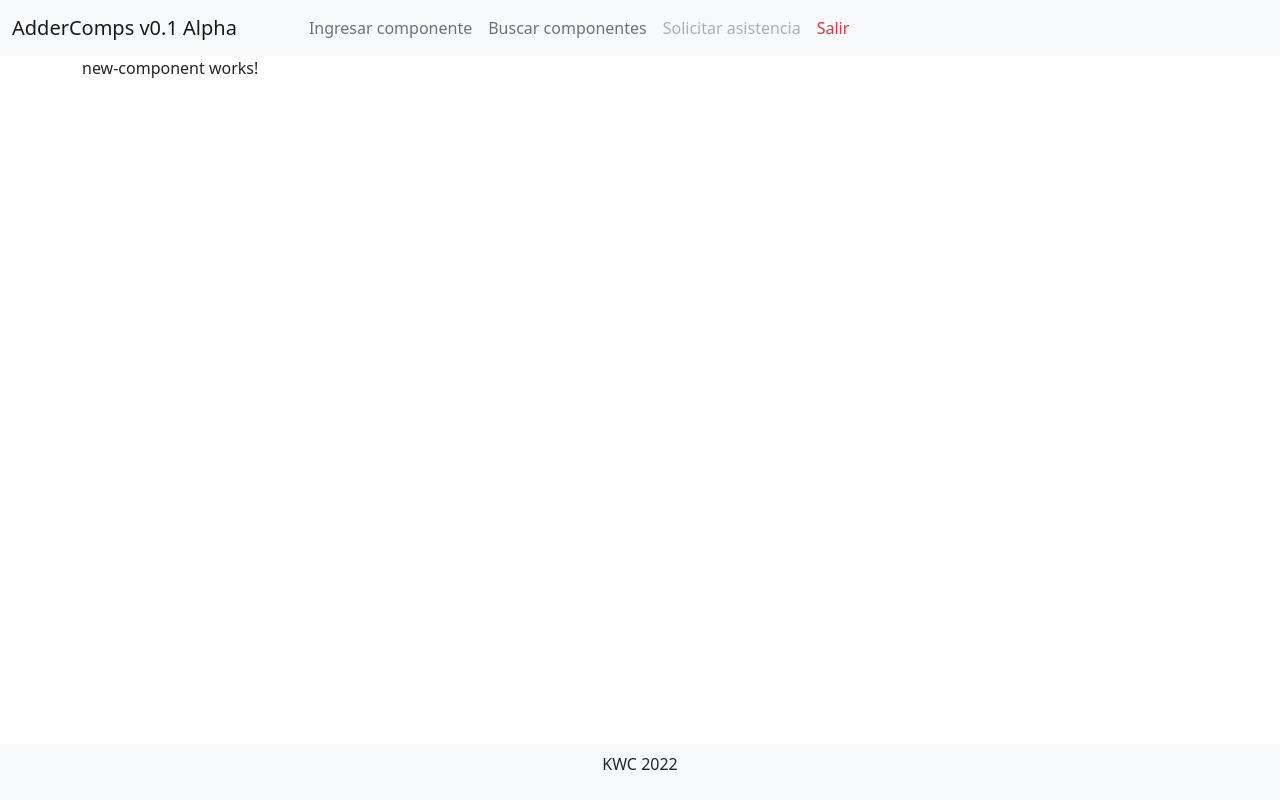
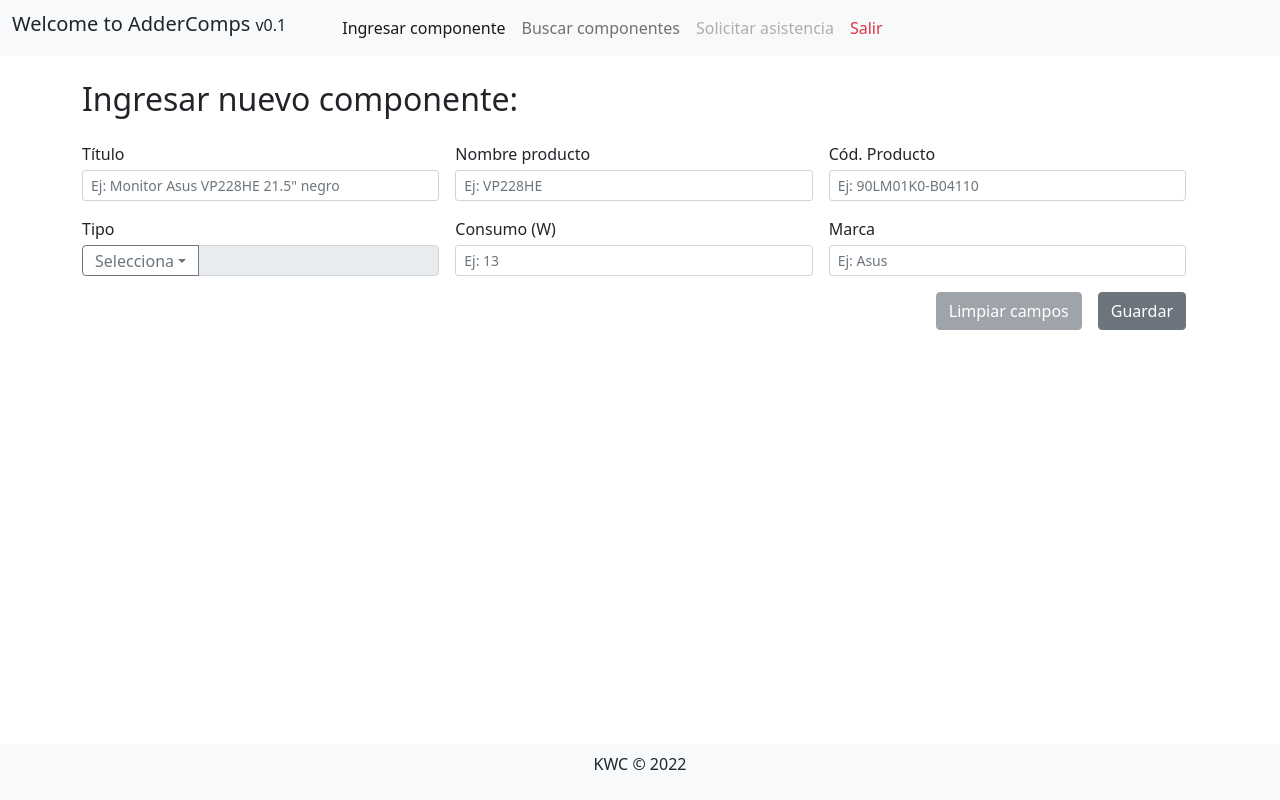
Before and after one commit to svgvr11/bd-form-app, an Angular app: page /home in a window 1280 px wide. Built offline with nearby package versions, Linux system fonts and the light colour scheme.

Commit message:
add new component tab done

```diff
--- a/src/app/app.component.ts
+++ b/src/app/app.component.ts
@@ -6,5 +6,5 @@ import { Component } from '@angular/core';
   styleUrls: ['./app.component.scss']
 })
 export class AppComponent {
-  title = 'bd-form-app';
+  title = 'AdderComp v0.1';
 }
--- a/src/app/components/home/home.component.html
+++ b/src/app/components/home/home.component.html
@@ -1,6 +1,6 @@
 <nav class="navbar navbar-expand-lg navbar-light bg-light">
     <div class="container-fluid">
-      <a class="navbar-brand" href="#">AdderComps v0.1 Alpha</a>
+      <h1 class="fs-5">Welcome to AdderComps <span class="fs-6">v0.1</span></h1>
       <!-- * This is for mobile view (burger menu) -->
       <button class="navbar-toggler" type="button" data-bs-toggle="collapse" data-bs-target="#navbarNav" aria-controls="navbarNav" aria-expanded="false" aria-label="Toggle navigation">
         <span class="navbar-toggler-icon"></span>
@@ -8,13 +8,13 @@
       <div class="collapse navbar-collapse ms-5" id="navbarNav">
         <ul class="navbar-nav">
           <li class="nav-item">
-            <a class="nav-link" aria-current="page" routerLink="/home">Ingresar componente</a>
+            <a class="nav-link" routerLink="/home" routerLinkActive="active">Ingresar componente</a>
           </li>
           <li class="nav-item">
-            <a class="nav-link" routerLink="/home/search">Buscar componentes</a>
+            <a class="nav-link" routerLink="/home/search" routerLinkActive="active">Buscar componentes</a>
           </li>
           <li class="nav-item">
-            <a class="nav-link disabled" routerLink="/home/assistence">Solicitar asistencia</a>
+            <a class="nav-link disabled" routerLink="/home/assistence" routerLinkActive="active">Solicitar asistencia</a>
           </li>
           <li class="nav-item">
             <a class="nav-link text-danger" routerLink="/">Salir</a>
@@ -24,14 +24,14 @@
     </div>
 </nav>
 
-<div class="container">
+<div class="container pt-4 pe-4">
     <router-outlet></router-outlet>
 </div>
 
 <footer class="fixed-bottom">
     <div class="navbar navbar-light bg-light">
         <div class="container-fluid d-flex justify-content-center">
-            <p>KWC 2022</p>
+            <p>KWC © 2022</p>
         </div>
     </div>
 </footer>
--- a/src/app/components/home/new-component/new-component.component.html
+++ b/src/app/components/home/new-component/new-component.component.html
@@ -1 +1,55 @@
-<p>new-component works!</p>
+<div class="row">
+    <div class="col-md-12">
+        <h2>Ingresar nuevo componente:</h2>
+    </div>
+</div>
+<form action="">
+<div class="row mt-3">
+    <div class="col-md-12 d-flex gap-3 vw-100">
+        <div class="d-flex flex-column w-100 input-group-sm mb-3">
+            <p class="mb-1">Título</p>
+            <input type="text" class="form-control" placeholder="{{exampleCompTitle}}" aria-label="Sizing example input" aria-describedby="inputGroup-sizing-sm">
+        </div>
+
+        <div class="d-flex flex-column w-100 input-group-sm mb-3">
+            <p class="mb-1">Nombre producto</p>
+            <input type="text" class="form-control" placeholder="{{exampleCompProdName}}" aria-label="Sizing example input" aria-describedby="inputGroup-sizing-sm">
+        </div>
+
+        <div class="d-flex flex-column w-100 input-group-sm mb-3">
+            <p class="mb-1">Cód. Producto</p>
+            <input type="text" class="form-control" placeholder="{{exampleCompCod}}" aria-label="Sizing example input" aria-describedby="inputGroup-sizing-sm">
+        </div>
+    </div>
+
+    <div class="col-md-12 d-flex gap-3 vw-100">
+        <div class="d-flex flex-column w-100">
+            <p class="mb-1">Tipo</p>
+            <div class="input-group input-dropdown-sm">
+                <button class="btn btn-outline-secondary dropdown-toggle" type="button" data-bs-toggle="dropdown" aria-expanded="false">Selecciona</button>
+                <ul class="dropdown-menu">
+                  <li *ngFor="let type of examplesCompTypes; let i = index">
+                      <p class="dropdown-item mb-0 pointer">{{type.prod}}</p>
+                  </li>
+                </ul>
+                <input type="text" class="form-control" aria-label="Text input with dropdown button" readonly>
+            </div>
+        </div>
+
+        <div class="d-flex flex-column w-100 input-group-sm mb-3">
+            <p class="mb-1">Consumo (W)</p>
+            <input type="text" class="form-control" placeholder="{{examplePower}}" aria-label="Sizing example input" aria-describedby="inputGroup-sizing-sm">
+        </div>
+
+        <div class="d-flex flex-column w-100 input-group-sm mb-3">
+            <p class="mb-1">Marca</p>
+            <input type="text" class="form-control" placeholder="{{exampleBrand}}" aria-label="Sizing example input" aria-describedby="inputGroup-sizing-sm">
+        </div>
+    </div>
+
+    <div class="col-md-12 d-flex justify-content-end gap-3 vw-100">
+        <button class="btn btn-secondary disabled">Limpiar campos</button>
+        <button class="btn btn-secondary">Guardar</button>
+    </div>
+</div>
+</form>
--- a/src/app/components/home/new-component/new-component.component.scss
+++ b/src/app/components/home/new-component/new-component.component.scss
@@ -0,0 +1,14 @@
+.input-dropdown-sm {
+    input {
+        height: 31px !important;
+    }
+    button {
+        display: flex;
+        align-items: center;
+        height: 31px;
+    }
+}
+
+.pointer {
+    cursor: pointer;
+}
--- a/src/app/components/home/new-component/new-component.component.ts
+++ b/src/app/components/home/new-component/new-component.component.ts
@@ -7,6 +7,22 @@ import { Component, OnInit } from '@angular/core';
 })
 export class NewComponentComponent implements OnInit {
 
+  exampleCompTitle: string = 'Ej: Monitor Asus VP228HE 21.5" negro';
+  exampleCompProdName: string = 'Ej: VP228HE';
+  exampleCompCod: string = 'Ej: 90LM01K0-B04110';
+  exampleBrand: string = 'Ej: Asus';
+  examplePower: string = 'Ej: 13';
+  examplesCompTypes: any = [
+    { prod: 'Aire acondicionado' },
+    { prod: 'Computación' },
+    { prod: 'Electrodomésticos hogar' },
+    { prod: 'Electro movilidad' },
+    { prod: 'Iluminación' },
+    { prod: 'TV' },
+    { prod: 'Videojuegos' },
+    { prod: 'Otro' },
+  ];
+
   constructor() { }
 
   ngOnInit(): void {
--- a/src/app/components/home/search-component/search-component.component.html
+++ b/src/app/components/home/search-component/search-component.component.html
@@ -1 +1,5 @@
-<p>search-component works!</p>
+<div class="row">
+    <div class="col-md-12">
+        <h2>Buscar componente</h2>
+    </div>
+</div>
```
